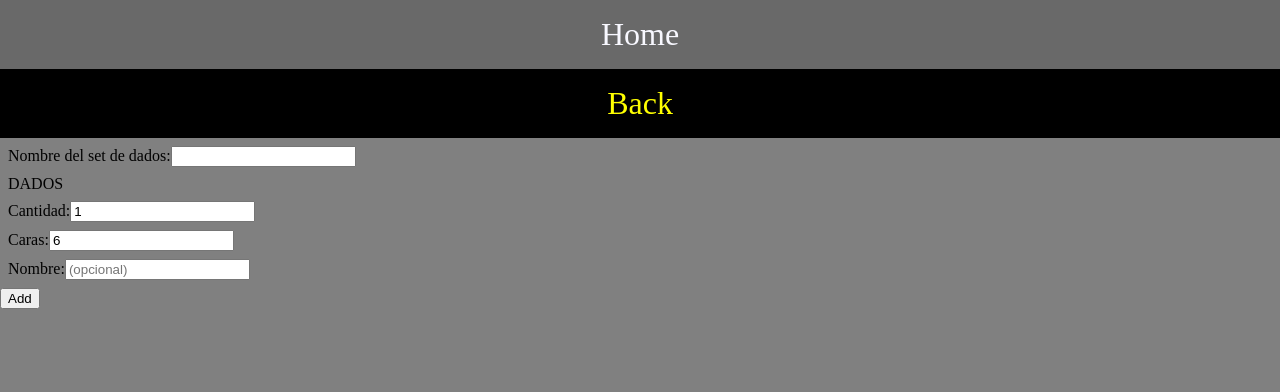
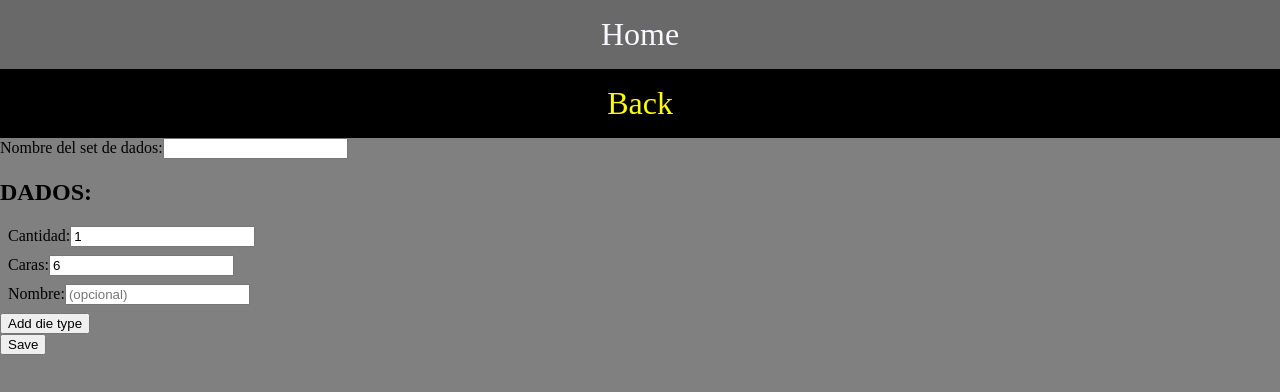
Before and after one commit to alebrozzo/timba, a SvelteKit app: page /dice/new in a window 1280 px wide. Shown: the top 392 px of the page. Built offline with nearby package versions, Linux system fonts and the light colour scheme.

Commit message:
moved editor to component

```diff
--- /dev/null
+++ b/src/routes/dice/diceSetEditor.svelte
@@ -0,0 +1,14 @@
+<script lang="ts">
+  import type { Die } from "$lib/types"
+
+  export let dice: {
+    type: Die
+    count: number
+  }
+</script>
+
+<div class="display-vertical editor-container">
+  <label>Cantidad:<input type="number" min="1" bind:value={dice.count} /></label>
+  <label>Caras:<input type="number" min="1" bind:value={dice.type.faces} /></label>
+  <label>Nombre:<input type="text" maxlength="30" placeholder="(opcional)" bind:value={dice.type.name} /></label>
+</div>
--- a/src/routes/dice/new/+page.svelte
+++ b/src/routes/dice/new/+page.svelte
@@ -1,9 +1,14 @@
 <script lang="ts">
   import { saveNewDiceSet } from "$lib/storage"
   import type { DiceSet, Die } from "$lib/types"
+  import SetEditor from "../diceSetEditor.svelte"
 
   let die: Die = { faces: 6 }
-  let set: DiceSet = { name: "", dice: [{ type: die, count: 1 }] }
+  let set: DiceSet = { name: "", dice: [{ type: { ...die }, count: 1 }] }
+
+  function handleAdd() {
+    set = { ...set, dice: [...set.dice, { count: 1, type: { ...die } }] }
+  }
 
   function handleSubmit() {
     saveNewDiceSet(set)
@@ -15,12 +20,14 @@
   <a class="button" href="/dice">Back</a>
 </div>
 
-<div class="display-vertical editor-container">
-  <label>Nombre del set de dados:<input type="text" maxlength="30" bind:value={set.name} /></label>
-  DADOS
-  <label>Cantidad:<input type="number" min="1" bind:value={set.dice[0].count} /></label>
-  <label>Caras:<input type="number" min="1" bind:value={die.faces} /></label>
-  <label>Nombre:<input type="text" maxlength="30" placeholder="(opcional)" bind:value={die.name} /></label>
-</div>
+<label>Nombre del set de dados:<input type="text" maxlength="30" bind:value={set.name} /></label>
 
-<button type="button" on:click={handleSubmit}>Add</button>
+<h2>DADOS:</h2>
+
+{#each set.dice as dice}
+  <SetEditor {dice} />
+{/each}
+
+<button type="button" on:click={handleAdd}>Add die type</button>
+
+<div><button type="button" on:click={handleSubmit}>Save</button></div>
```
